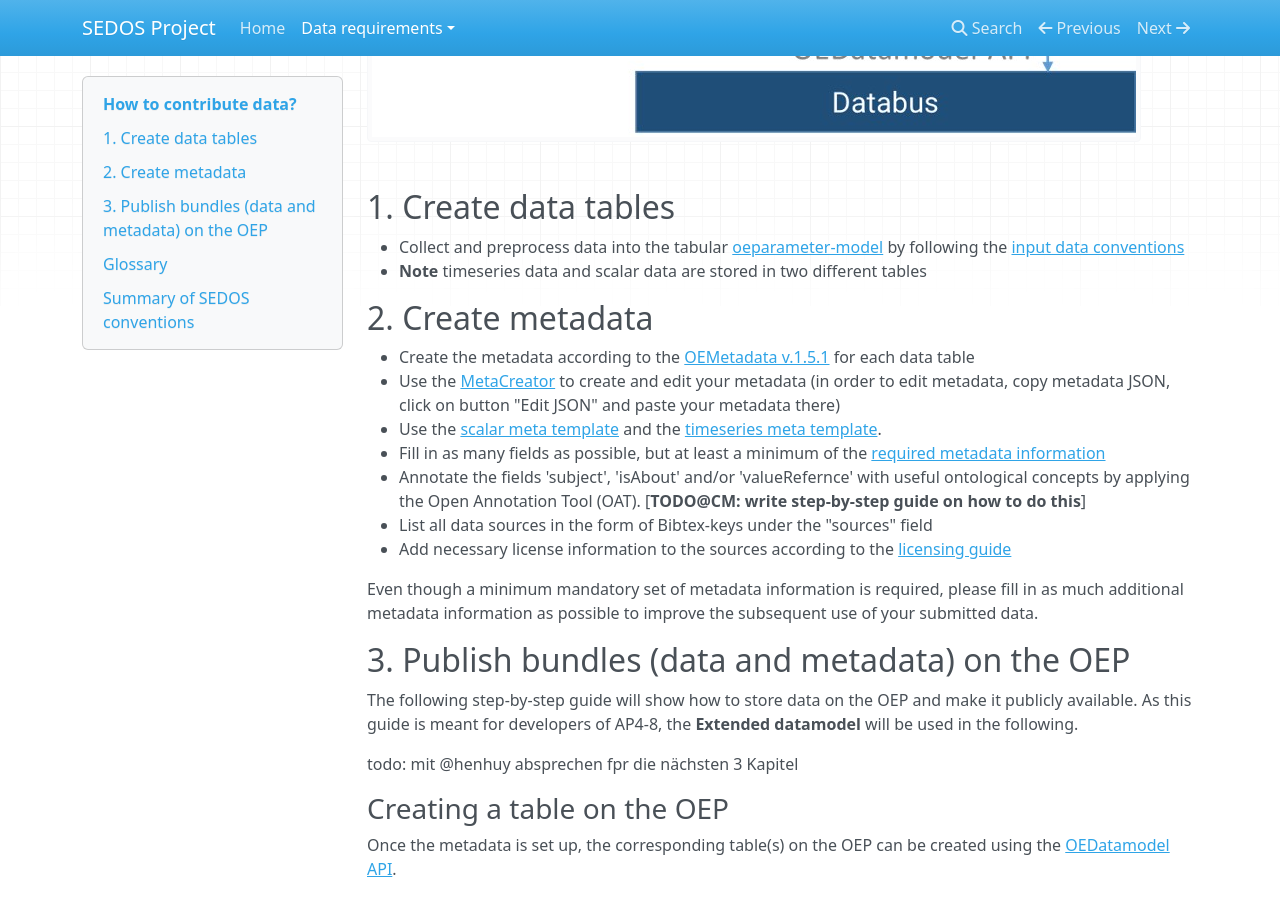
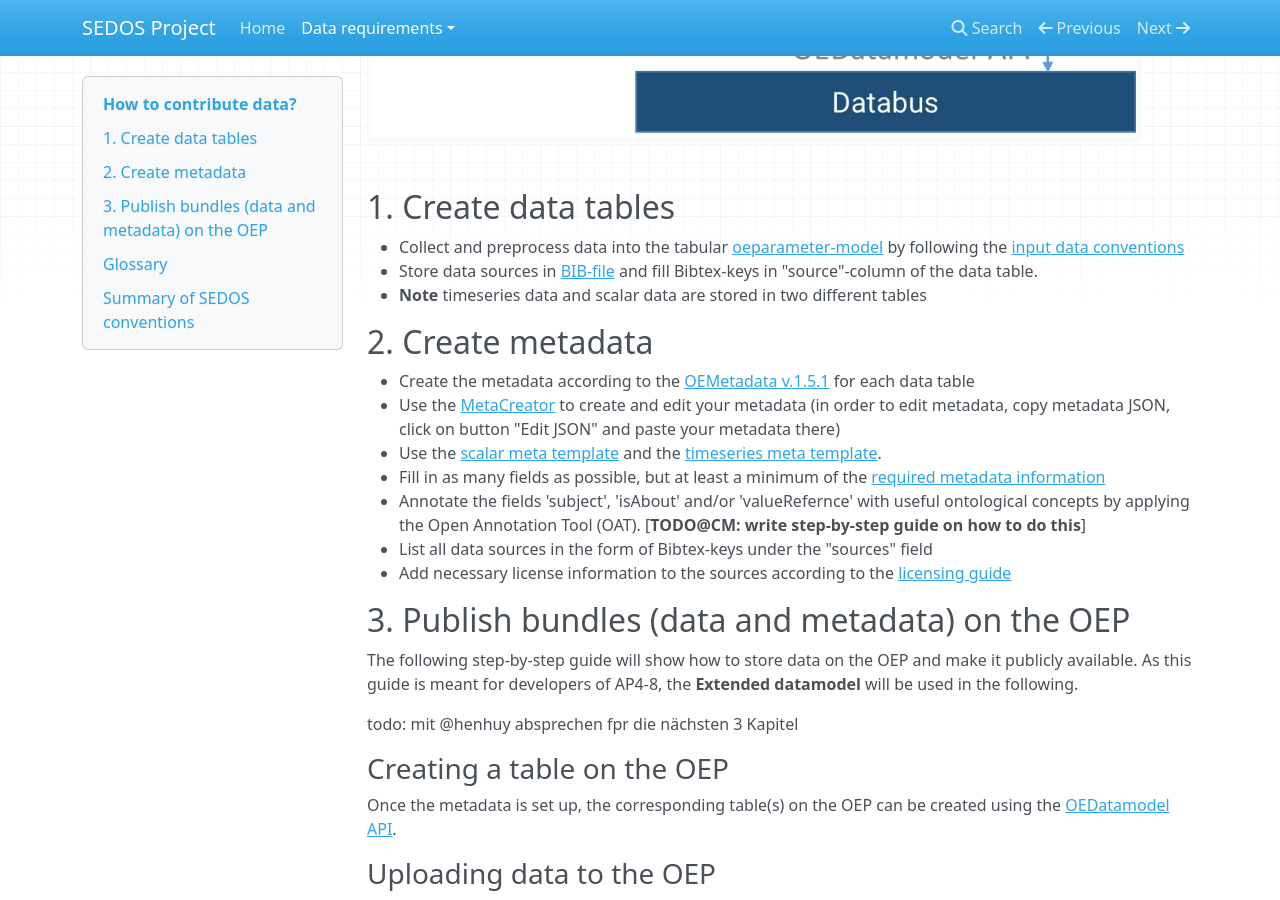
Before and after one commit to sedos-project/organization, an MkDocs documentation site: the page built from docs/data_requirements/overview.md, in a window 1280 px wide and 900 px high, scrolled down 954 px. Built offline with MkDocs 1.6.1, drawn with Linux system fonts in a browser that asks for light colours; nearby versions of some CDN libraries.

Commit message:
update overview.md

```diff
--- a/docs/data_requirements/overview.md
+++ b/docs/data_requirements/overview.md
@@ -13,6 +13,7 @@ The partners in WP9 will download the scenario bundle from the OEP and use it to
 ## 1. Create data tables
 
 - Collect and preprocess data into the tabular [oeparameter-model]() by following the [input data conventions](input_data.md#Input-data-conventions)
+- Store data sources in [BIB-file](https://bwsyncandshare.kit.edu/f/2388204355) and fill Bibtex-keys in "source"-column of the data table.
 - **Note** timeseries data and scalar data are stored in two different tables
 
 
@@ -26,7 +27,6 @@ The partners in WP9 will download the scenario bundle from the OEP and use it to
 - List all data sources in the form of Bibtex-keys under the "sources" field
 - Add necessary license information to the sources according to the [licensing guide](http://127.0.0.1:8000/data_requirements/licensing/#data-licencing)
 
-Even though a minimum mandatory set of metadata information is required, please fill in as much additional metadata information as possible to improve the subsequent use of your submitted data.
 
 ## 3. Publish bundles (data and metadata) on the OEP
 
```
